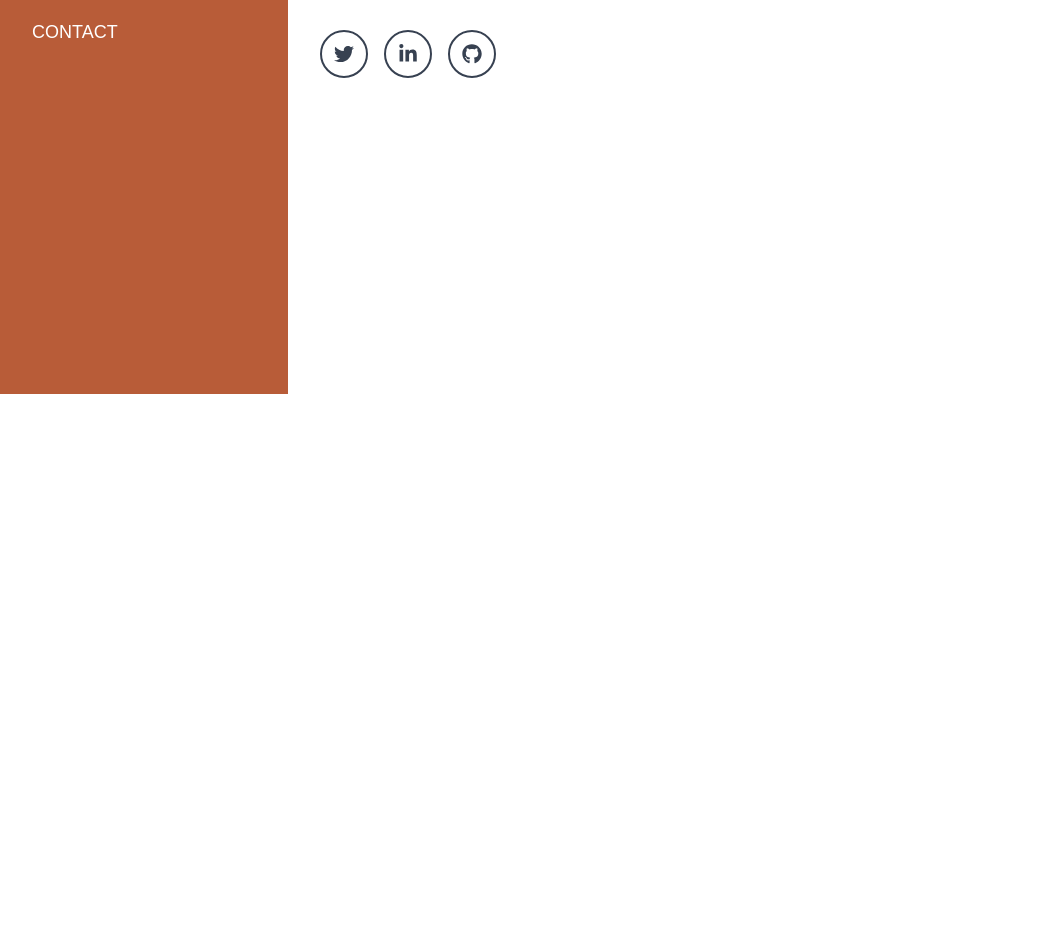
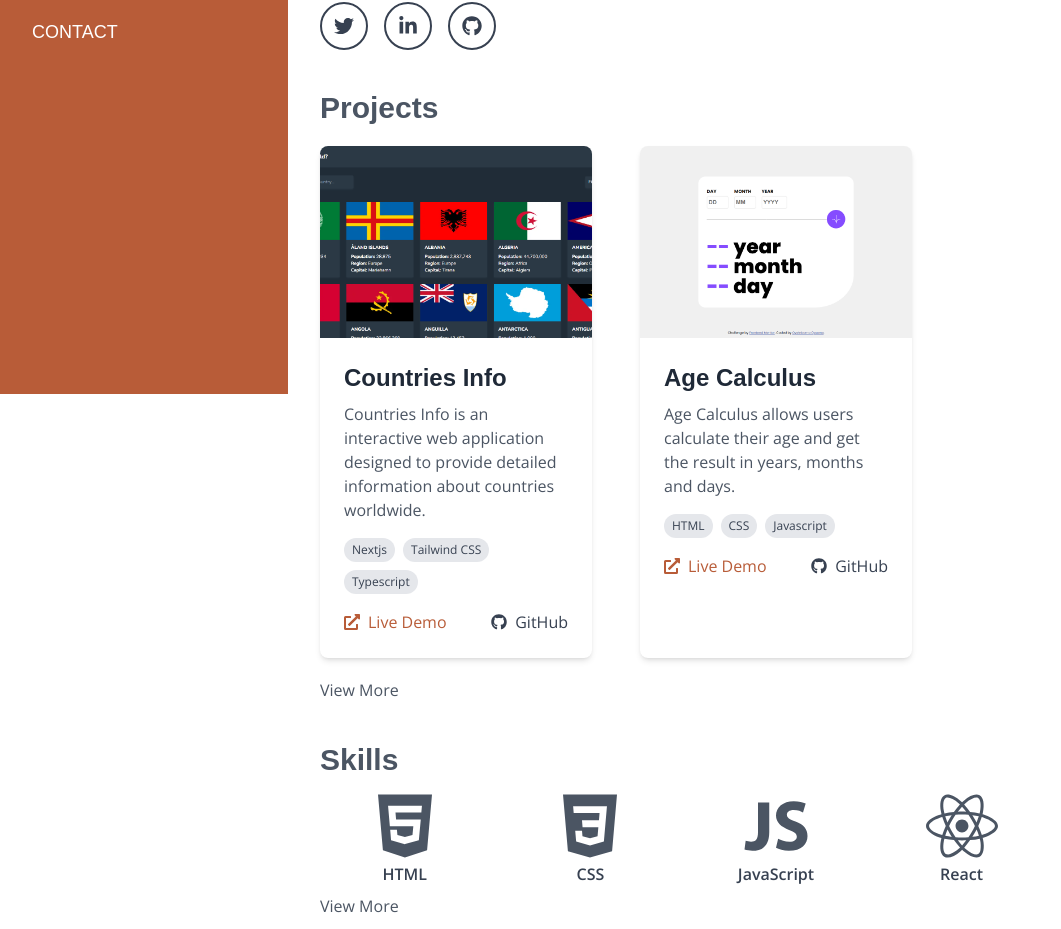
Before and after one commit to Oyeins-GUI/Portfolio, a React (Vite) app: page / in a window 1280 px wide. Shown: the part 406-1335 px from the top of the page, without its empty margins (0-1061 px from the left). Before the commit the page ends 800 px from the top, so only its background shows below. Built offline with nearby package versions, Linux system fonts and the light colour scheme; a web font is replaced by a local one.

Commit message:
updated homepage for more info on first visit

```diff
--- a/src/pages/Home.tsx
+++ b/src/pages/Home.tsx
@@ -1,8 +1,17 @@
 import { motion } from "framer-motion";
-import { FaGithub, FaLinkedinIn, FaTwitter } from "react-icons/fa";
+import {
+   FaExternalLinkAlt,
+   FaGithub,
+   FaLinkedinIn,
+   FaTwitter,
+} from "react-icons/fa";
+import { Link } from "react-router";
+import AgeCalculus from "../assets/Age Calculus.png";
+import Countries from "../assets/Travel-With-Oyeins-Countries.png";
+import { FaHtml5, FaReact } from "react-icons/fa6";
+import { IoLogoCss3, IoLogoJavascript } from "react-icons/io";
 
 const socialLinks = [
-   // { icon: FaFacebookF, href: "#" },
    { icon: FaTwitter, href: "https://x.com/oyeinbomo" },
    { icon: FaLinkedinIn, href: "https://linkedin.com/in/oyeinbomo" },
    { icon: FaGithub, href: "https://github.com/Oyeins-GUI" },
@@ -33,13 +42,12 @@ export default function Home() {
          </div>
 
          <p className="text-lg sm:text-xl mb-8">
-            With over two years of nonprofessional experience in front-end web
-            development, I am dedicated to creating user-friendly interfaces
-            that not only meet the needs of businesses and the overall user
-            experience. I ensure that websites look great on any device. My
-            mission is to deliver intuitive and engaging web experiences that
-            align with business objectives while prioritizing a great experience
-            for users.
+            With over two years of experience in front-end web development, I am
+            dedicated to creating user-friendly interfaces that not only meet
+            the needs of businesses and the overall user experience. I ensure
+            that websites look great on any device. My mission is to deliver
+            intuitive and engaging web experiences that align with business
+            objectives while prioritizing a great experience for users.
          </p>
 
          <div className="flex flex-wrap gap-4">
@@ -59,6 +67,144 @@ export default function Home() {
                );
             })}
          </div>
+
+         <div className="mt-10">
+            <p className="text-3xl font-black font-saira">Projects</p>
+
+            <div className="grid gap-12 md:grid-cols-2 lg:grid-cols-3 mt-5 mb-5">
+               {projects.map((project, index) => (
+                  <motion.div
+                     key={project.title}
+                     className="bg-white rounded-lg shadow-md hover:shadow-lg transition-all overflow-hidden"
+                     initial={{ opacity: 0, y: 20 }}
+                     animate={{ opacity: 1, y: 0 }}
+                     transition={{ delay: index * 0.1 }}
+                  >
+                     <Link
+                        to={project.liveUrl}
+                        className="hover:opacity-85 transition-all"
+                     >
+                        <img
+                           src={project.image}
+                           alt={`${project.title} screenshot`}
+                           className="w-full h-48 object-cover"
+                        />
+                     </Link>
+                     <div className="p-6">
+                        <h3 className="font-saira text-2xl font-semibold mb-2 text-gray-800">
+                           {project.title}
+                        </h3>
+                        <p className="text-gray-600 mb-4">
+                           {project.description}
+                        </p>
+                        <div className="flex flex-wrap gap-2 mb-4">
+                           {project.tools.map((tool) => (
+                              <span
+                                 key={tool}
+                                 className="bg-gray-200 text-gray-700 px-2 py-1 rounded-full text-xs"
+                              >
+                                 {tool}
+                              </span>
+                           ))}
+                        </div>
+                        <div className="flex justify-between items-center">
+                           <Link
+                              to={project.liveUrl}
+                              target="_blank"
+                              rel="noopener noreferrer"
+                              className="flex items-center text-primary hover:underline"
+                           >
+                              <FaExternalLinkAlt className="mr-2" />
+                              Live Demo
+                           </Link>
+                           <Link
+                              to={project.githubUrl}
+                              target="_blank"
+                              rel="noopener noreferrer"
+                              className="flex items-center text-gray-700 hover:text-primary"
+                           >
+                              <FaGithub className="mr-2" />
+                              GitHub
+                           </Link>
+                        </div>
+                     </div>
+                  </motion.div>
+               ))}
+            </div>
+
+            <Link
+               to="/projects"
+               className="mt-10 hover:underline hover:underline-offset-2 transition-all"
+            >
+               View More
+            </Link>
+         </div>
+
+         <div className="mt-10 mb-5">
+            <p className="text-3xl font-black font-saira">Skills</p>
+
+            <div className="grid grid-cols-3 sm:grid-cols-3 md:grid-cols-4 lg:grid-cols-5 gap-4 mt-3 mb-2">
+               {skills.map(({ name, icon }, index) => (
+                  <motion.div
+                     key={name}
+                     className="flex flex-col items-center"
+                     initial={{ opacity: 0, y: 20 }}
+                     animate={{ opacity: 1, y: 0 }}
+                     transition={{ delay: index * 0.1 }}
+                  >
+                     {icon}
+                     <span className="text-center font-semibold text-gray-700">
+                        {name}
+                     </span>
+                  </motion.div>
+               ))}
+            </div>
+
+            <Link
+               to="/skills"
+               className="hover:underline hover:underline-offset-2 transition-all mb-5"
+            >
+               View More
+            </Link>
+         </div>
+
+         <Link
+            to="/contact"
+            className="bg-primary text-white px-4 py-2 transition-all mb-2"
+         >
+            Hire Me
+         </Link>
       </motion.div>
    );
 }
+
+const projects = [
+   {
+      title: "Countries Info",
+      image: Countries,
+      description:
+         "Countries Info is an interactive web application designed to provide detailed information about countries worldwide.",
+      liveUrl: "https://countries-oyeins.vercel.app/",
+      githubUrl: "https://github.com/Oyeins-GUI/countries",
+      tools: ["Nextjs", "Tailwind CSS", "Typescript"],
+   },
+   {
+      title: "Age Calculus",
+      image: AgeCalculus,
+      description:
+         "Age Calculus allows users calculate their age and get the result in years, months and days.",
+      liveUrl: "https://agecalculus.netlify.app/",
+      githubUrl: "https://github.com/Oyeins-GUI/AgeCalculus",
+      tools: ["HTML", "CSS", "Javascript"],
+   },
+];
+
+const skills = [
+   { name: "HTML", icon: <FaHtml5 className="text-6xl md:text-7xl" /> },
+   { name: "CSS", icon: <IoLogoCss3 className="text-6xl md:text-7xl" /> },
+   {
+      name: "JavaScript",
+      icon: <IoLogoJavascript className="text-6xl md:text-7xl" />,
+   },
+   { name: "React", icon: <FaReact className="text-6xl md:text-7xl" /> },
+];
```
